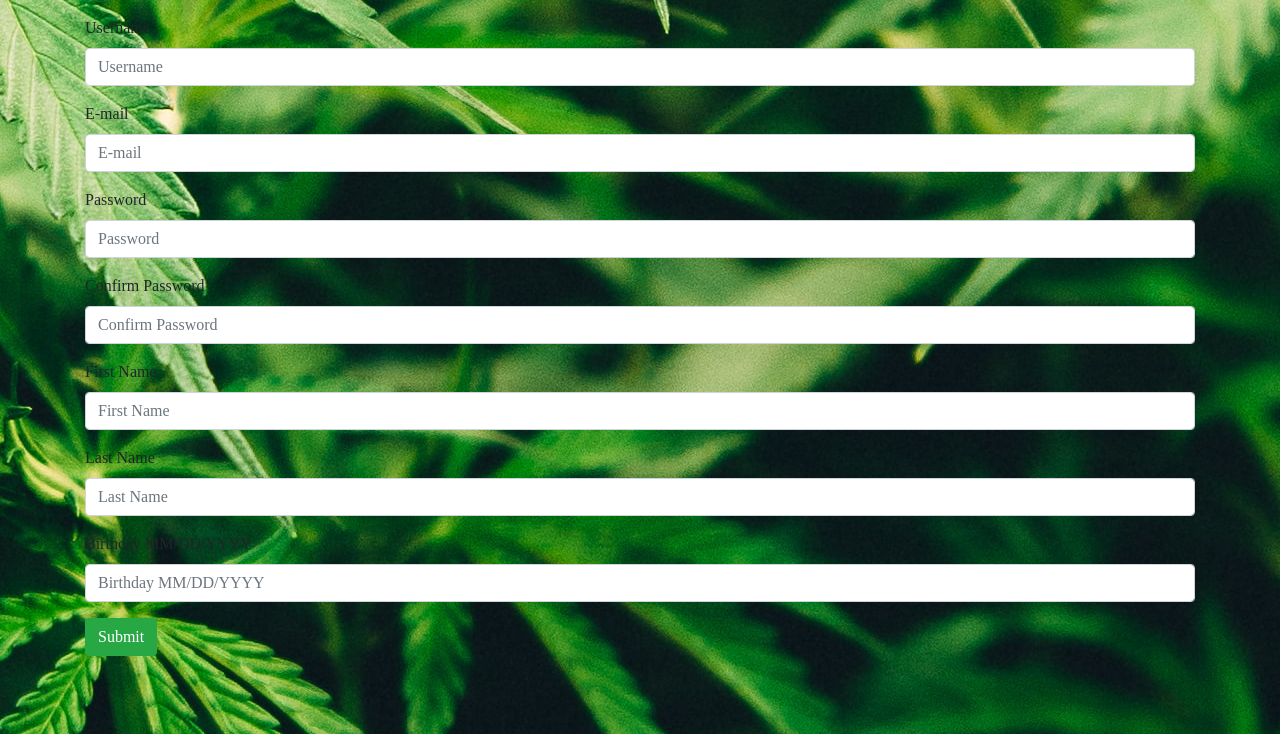
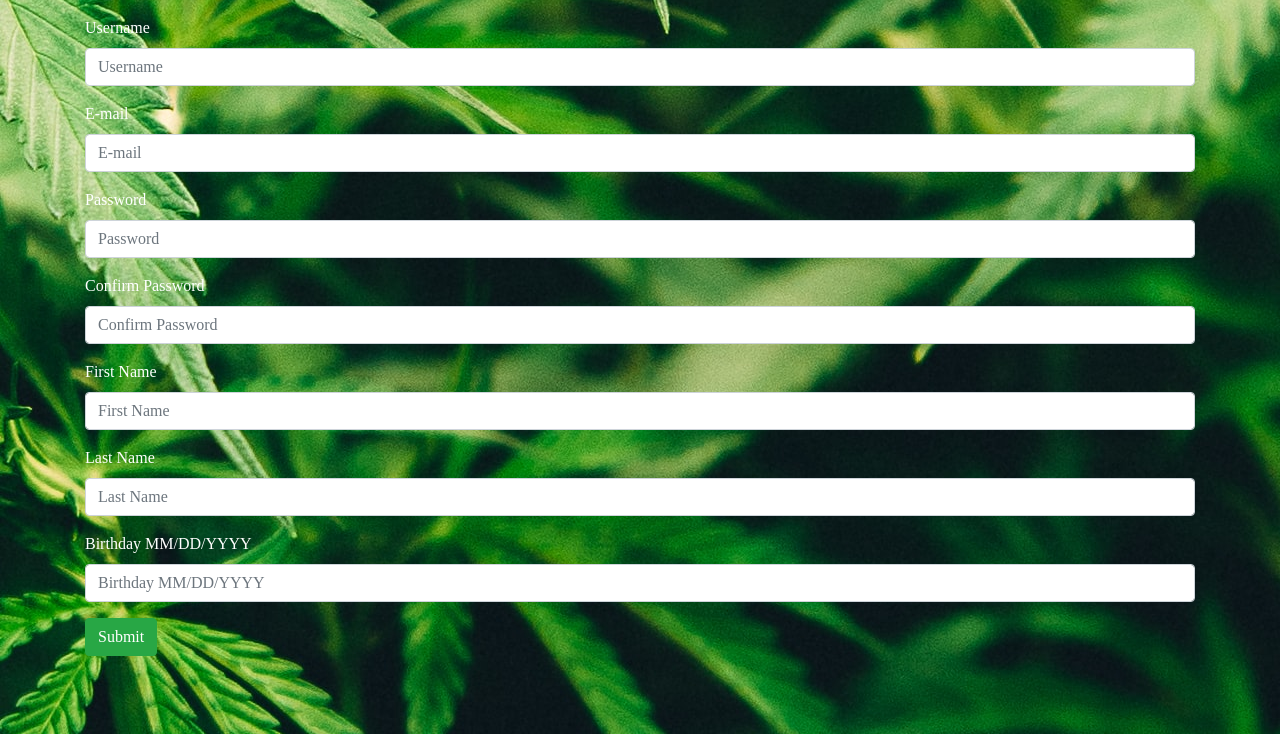
Before and after one commit to CalebPenning/clone-shop, a Flask app: page /users/signup in a window 1280 px wide. Shown: the part 66-800 px from the top of the page. Run offline with Flask 2, Linux system fonts and the light colour scheme; parts of the project's set-up code (start-up, migrations or seed data) failed here and were passed over; some libraries are stand-ins or nearby versions; some web fonts are replaced.

Commit message:
edited a silly styling thing on the signup page

```diff
--- a/static/style.css
+++ b/static/style.css
@@ -33,3 +33,7 @@ tr {
 h1 {
     color: black;
 }
+
+label {
+    color: white;
+}
```
